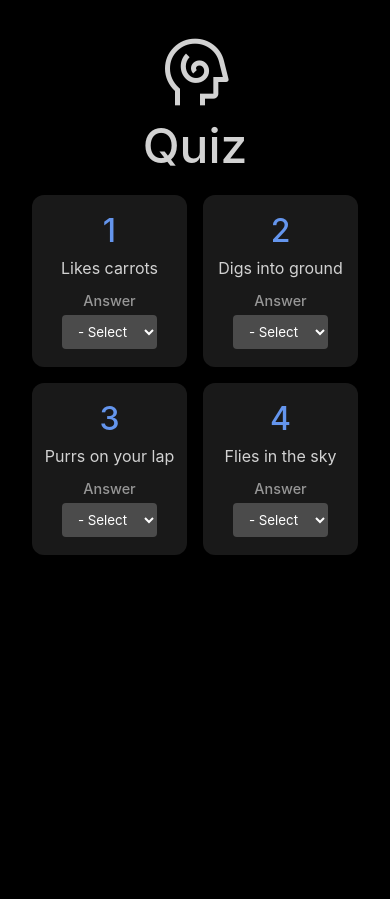
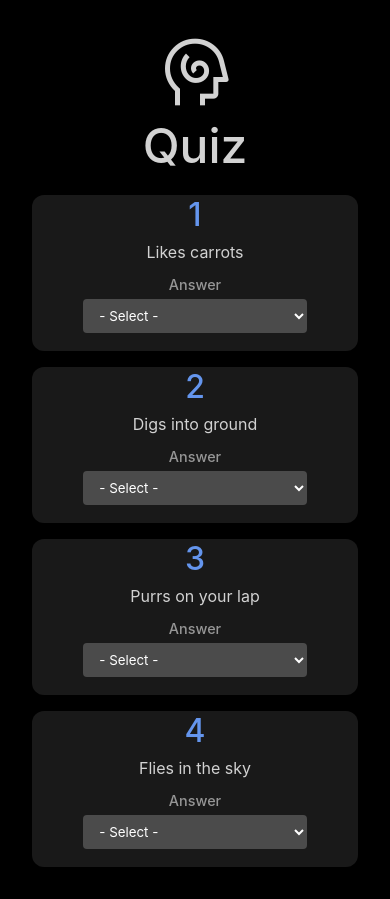
Before and after one commit to Jyri-droid/answer-responses, a React (Create React App) app: page / in a window 390 px wide. Before the commit the page ends 844 px from the top, so only its background shows below. Built offline with nearby package versions, Linux system fonts and the light colour scheme; a web font is replaced by a local one.

Commit message:
added mobile responsivity

```diff
--- a/src/App.css
+++ b/src/App.css
@@ -125,3 +125,15 @@ p {
   justify-content: center;
   align-items: center;
 }
+
+
+/* Responsivity */
+
+@media only screen and (max-width: 800px) {
+  main {
+    display: block;
+  }
+  .task-box-container {
+    width: 100%;
+  }
+}
```
Also changed, not shown: 8 other files (tests, documents, lock files or other folders).
